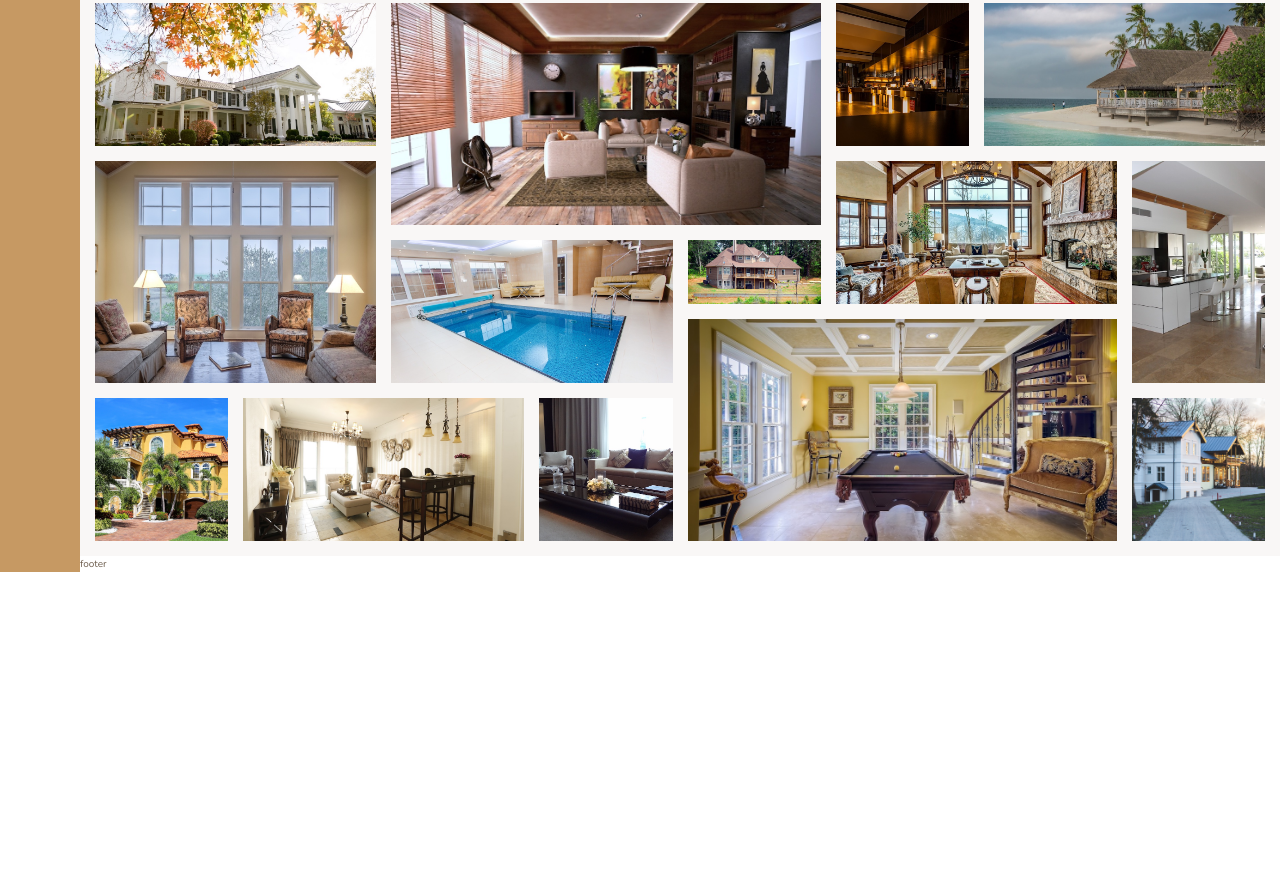
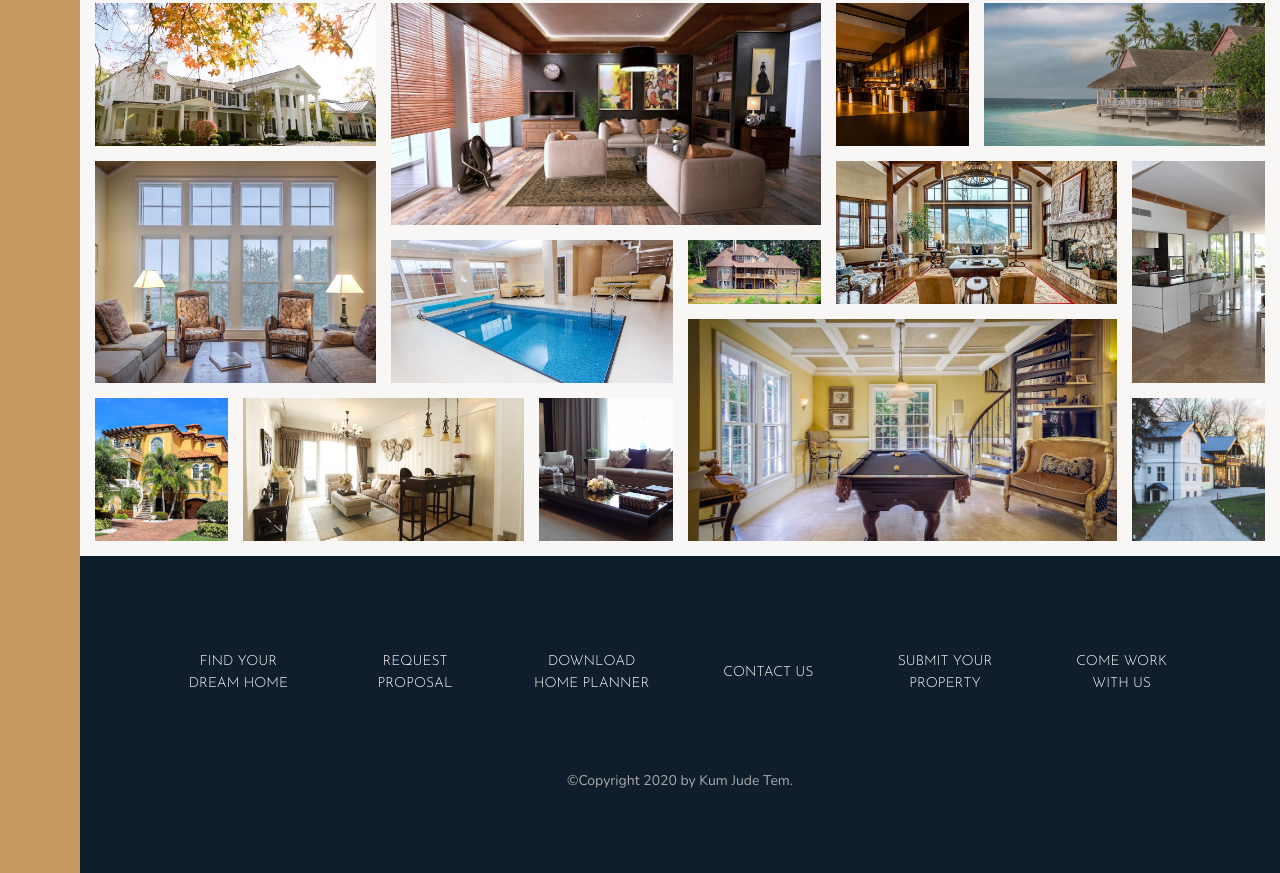
Before and after one commit to Temkum/Nexter, a website: page index.html in a window 1280 px wide. Shown: the part 3766-4639 px from the top of the page. Before the commit the page ends 4338 px from the top, so only its background shows below. Drawn offline with nearby package versions, Linux system fonts and the light colour scheme.

Commit message:
Footer completed

```diff
--- a/index.html
+++ b/index.html
@@ -334,7 +334,27 @@
     </section>
 
     <footer class="footer">
-      footer
+      <ul class="nav">
+        <li class="nav__item">
+          <a href="#" class="nav__link">Find your dream home</a>
+        </li>
+        <li class="nav__item">
+          <a href="#" class="nav__link">Request proposal </a>
+        </li>
+        <li class="nav__item">
+          <a href="#" class="nav__link">Download home planner</a>
+        </li>
+        <li class="nav__item">
+          <a href="#" class="nav__link">Contact us</a>
+        </li>
+        <li class="nav__item">
+          <a href="#" class="nav__link">Submit your property</a>
+        </li>
+        <li class="nav__item">
+          <a href="#" class="nav__link">Come work with us</a>
+        </li>
+      </ul>
+      <p class="copyright">&copy;Copyright 2020 by Kum Jude Tem.</p>
     </footer>
   </div>
 </body>
--- a/sass/_footer.scss
+++ b/sass/_footer.scss
@@ -1,4 +1,46 @@
 .footer {
-  background-color: $color-secondary;
-  grid-column: full-start / full-end;
+    background-color: $color-secondary;
+    grid-column: full-start / full-end;
+    padding: 8rem;
 }
+
+.nav {
+    list-style: none;
+
+    display: grid;
+    grid-template-columns: repeat(auto-fit, minmax(15rem, 1fr));
+    grid-gap: 2rem;
+    align-items: center;
+
+    &__link:link,
+    &__link:visited {
+        font-size: 1.4rem;
+        color: white;
+        text-decoration: none;
+        font-family: $font-display;
+        text-transform: uppercase;
+        text-align: center;
+        padding: 1.5rem;
+        display: block;
+        transition: all .2s;
+    }
+
+    &__link:hover,
+    &__link:active {
+        background-color: rgba(white, 0.05);
+        transform: translateY(-0.3rem);
+    }
+
+
+}
+
+.copyright {
+    font-size: 1.4rem;
+    color: $gray-light2;
+    margin-top: 6rem;
+    text-align: center;
+
+    // width: 80%;
+    margin-right: auto;
+    margin-left: auto;
+}
--- a/sass/main.scss
+++ b/sass/main.scss
@@ -7,3 +7,4 @@
 @import "sidebar";
 @import "story";
 @import "typography";
+@import "footer";
```
Also changed, not shown: css/style.css.
